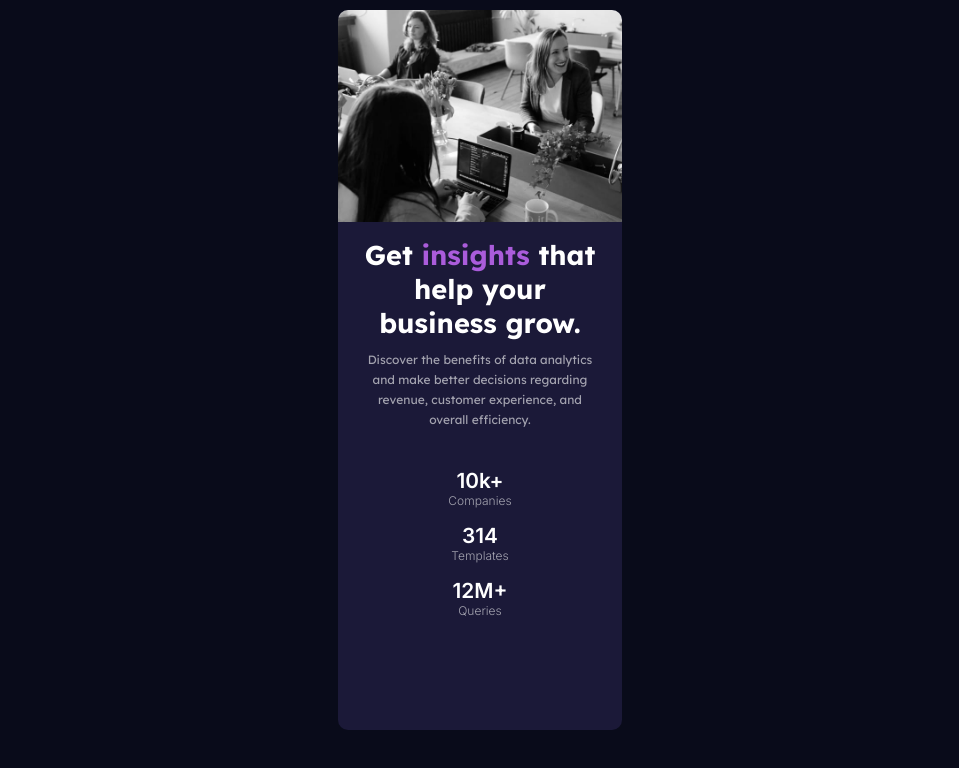
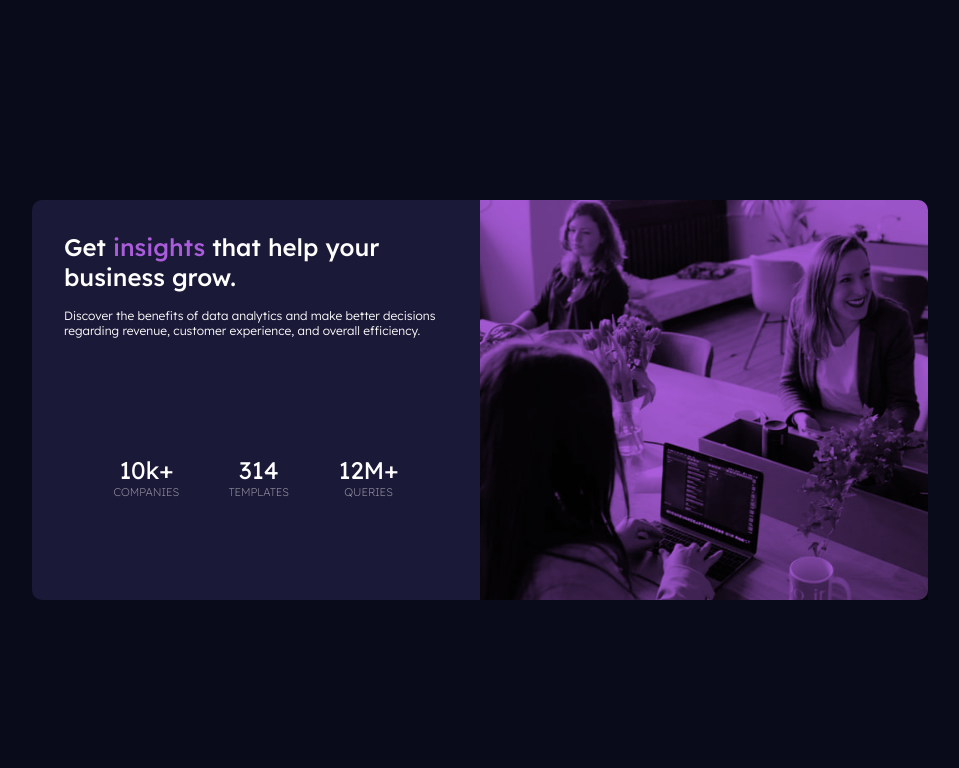
Before and after one commit to Tiwari0808/Stats-preview-card-component, a plain HTML site: page index.html in a window 1280 px wide. Shown: the whole page, without its empty margins (160-1119 px from the left). Drawn offline with Linux system fonts and the light colour scheme.

Commit message:
final commit with enhanched responsiveness

```diff
--- a/index.html
+++ b/index.html
@@ -12,7 +12,7 @@
   <link rel="preconnect" href="https://fonts.gstatic.com" crossorigin>
   <link href="https://fonts.googleapis.com/css2?family=Inter:wght@100..900&display=swap" rel="stylesheet">
   <link rel="preconnect" href="https://fonts.googleapis.com">
-  <link rel="preconnect" href="https://fonts.gstatic.com" crossorigin>
+  <link rel="preconnect" href="hhsla(0, 0%, 100%, 0.75)m" crossorigin>
   <link
     href="https://fonts.googleapis.com/css2?family=Inter:wght@100..900&family=Lexend+Deca:wght@100..900&display=swap"
     rel="stylesheet">
@@ -23,7 +23,8 @@
 
 <body>
   <div class="container">
-    <div class="img">
+    <div class="container-two">
+      <div class="img-color">
           <img src="/images/image-header-mobile.jpg" alt="" class="color">
       </div>
       <div class="content">
@@ -39,6 +40,7 @@
         </div>
       </div>
     </div>
+  </div>
 </body>
 
 </html>
--- a/styles.css
+++ b/styles.css
@@ -16,87 +16,143 @@
     --Slightlytransparentwhite: hsla(0, 0%, 100%, 0.6);
 }
 
+
 body {
     font-size: 15px;
     font-family: "Lexend Deca", sans-serif;
-    /* font-family: "Inter", sans-serif; */
     background-color: var(--Verydarkbluemainbackground);
+}
+
+.container {
     display: flex;
     align-items: center;
     justify-content: center;
-    padding: 10px;
+    width: 100vw;
+    height: 100vh;
+    padding: 2rem 0px;
+    background-color: var(--Verydarkbluemainbackground);
 }
 
-.container {
+.container-two {
+    display: flex;
+    align-items: center;
     width: 90%;
-    display: flex;
+    height: 100%;
     flex-direction: column;
-    height: 90vh;
-    align-items: center;
-    justify-content: flex-start;
     background-color: var(--Darkdesaturatedbluecard);
-    max-width: 284px;
-    gap: 1rem;
     border-radius: 10px;
 }
 
-.img {
+.img-color {
+    background-color: var(--Softviolet);
+    height: 35%;
     width: 100%;
-    height: 30vh;
+    border-radius: 10px 10px 0px 0px;
 }
 
-.img img {
+img {
+    mix-blend-mode: multiply;
+    object-fit: cover;
+    height: 100%;
     width: 100%;
-    height: 100%;
-    object-fit: cover;
-    border-radius: 10px 10px 0 0;
 }
 
 .content {
+    padding: 0px 0.9rem;
     display: flex;
     flex-direction: column;
-    align-items: center;
-    justify-content: start;
-    padding: 0px 25px;
-    height: 100vh;
-    gap: 2vh;
+    text-align: center;
+    height: 100%;
+    width: 100%;
+}
+
+span {
+    color: var(--Softviolet);
 }
 
 .top-content h1 {
-    text-align: center;
     color: var(--White);
-    font-size: 1.7rem;
-    margin-bottom: 10px;
+    font-size: 1.8rem;
+    font-weight: 500;
+    margin-top: 1rem;
 }
 
-.content p {
-    text-align: center;
+.top-content p {
     color: var(--Slightlytransparentwhite);
-    font-size: 12px;
-    line-height: 20px;
-    margin-bottom: 15px;
+    font-weight: 300;
+    margin-top: 1rem;
 }
 
-.top-content span {
-    color: var(--Softviolet);
-}
-
-.bottom-content p{
+.bottom-content {
     display: flex;
     flex-direction: column;
-    font-family: "Inter", sans-serif;
-    font-weight: 600;
+    height: 100%;
+    justify-content: space-evenly;
 }
 
 .bottom-content p {
-    font-size: 1.3rem;
+    display: flex;
+    align-items: center;
+    justify-content: center;
+    flex-direction: column;
     color: var(--White);
-    margin-top: 10px;
+    font-size: 1.5rem;
+    /* margin-bottom:; */
 }
 
 .bottom {
     color: var(--Slightlytransparentwhite);
-    font-size: 12px;
-    font-weight: 300;
-    /* font-family: "Inter", sans-serif; */
+    font-weight: 200;
+    text-transform: uppercase;
+    font-size: 0.7rem;
 }
+
+
+/* -------Responsive--------- */
+
+
+@media screen and (min-width:1024px) {
+    .container-two {
+        max-width: 70vw;
+        height: 50vh;
+        display: flex;
+        flex-direction: row-reverse;
+        justify-content: center;
+        align-items: center;
+    }
+
+    .img-color {
+        background-color: var(--Softviolet);
+        width: 50%;
+        height: 100%;
+        border-radius: 0px 10px 10px 0px;
+    }
+
+    .content {
+        width: 50%;
+        height: 100%;
+        display: flex;
+        flex-direction: column;
+        align-items: center;
+        justify-content: center;
+        text-align: left;
+        gap: 2rem;
+        padding: 1rem 2rem;
+    }
+    .top-content h1 {
+        color: var(--White);
+        font-size: 1.5rem;
+    }
+    .top-content p {
+       font-size: 0.8em;
+       color: var(--White);
+    }
+
+    .bottom-content {
+        display: flex;
+        width: 100%;
+        align-items: center;
+        justify-content: space-evenly;
+        flex-direction: row;
+    }
+}
```
Lines whose indentation alone changed are shown as unchanged.
